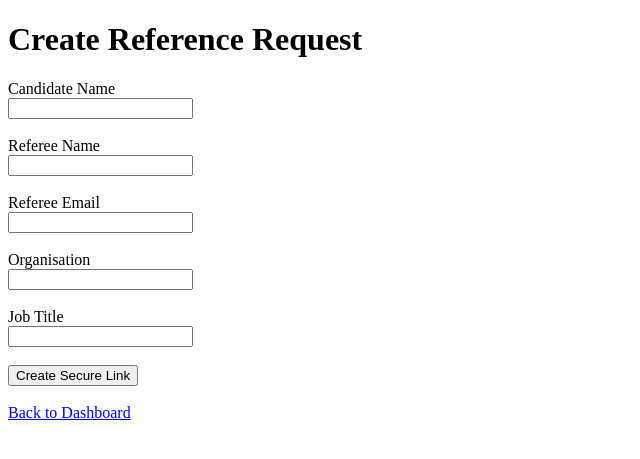
After one commit to SM-git-hash/Reference-Check, a Flask app: page /create-request in a window 1280 px wide. The commit adds this page. Shown: the top 459 px of the page, without its empty margins (0-640 px from the left). Run offline with Flask 3, Linux system fonts and the light colour scheme; the visitor is signed in with stand-in values (Sample User, id 1).

Commit message:
Update reference form for secure token links

```diff
--- a/app.py
+++ b/app.py
@@ -2,12 +2,12 @@ import os
 import secrets
 import sqlite3
 from contextlib import closing
+from functools import wraps
 from pathlib import Path
 
 from flask import (
     Flask,
     abort,
-    flash,
     redirect,
     render_template,
     request,
@@ -16,6 +16,7 @@ from flask import (
 )
 
 app = Flask(__name__)
+
 app.config["SECRET_KEY"] = os.environ.get("SECRET_KEY", "dev-secret-change-me")
 app.config["DATABASE"] = os.environ.get(
     "DATABASE_PATH",
@@ -46,13 +47,57 @@ def validate_csrf_token():
 
 
 def login_required(view):
+    @wraps(view)
     def wrapped_view(*args, **kwargs):
         if not session.get("logged_in"):
             return redirect(url_for("login", next=request.path))
         return view(*args, **kwargs)
 
-    wrapped_view.__name__ = view.__name__
     return wrapped_view
+
+
+def init_database():
+    with closing(get_connection()) as connection:
+        with connection:
+            connection.execute("""
+                CREATE TABLE IF NOT EXISTS reference_requests (
+                    id INTEGER PRIMARY KEY AUTOINCREMENT,
+                    candidate_name TEXT NOT NULL,
+                    referee_name TEXT NOT NULL,
+                    referee_email TEXT NOT NULL,
+                    organisation TEXT,
+                    job_title TEXT,
+                    token TEXT NOT NULL UNIQUE,
+                    status TEXT NOT NULL DEFAULT 'pending',
+                    created_at TIMESTAMP DEFAULT CURRENT_TIMESTAMP,
+                    submitted_at TIMESTAMP
+                )
+            """)
+
+            connection.execute("""
+                CREATE TABLE IF NOT EXISTS references_table (
+                    id INTEGER PRIMARY KEY AUTOINCREMENT,
+                    request_id INTEGER,
+                    candidate_name TEXT NOT NULL,
+                    referee_name TEXT NOT NULL,
+                    referee_email TEXT NOT NULL,
+                    organisation TEXT,
+                    job_title TEXT,
+                    relationship TEXT NOT NULL,
+                    start_date TEXT NOT NULL,
+                    end_date TEXT NOT NULL,
+                    rehire TEXT NOT NULL,
+                    clinical_competence TEXT NOT NULL,
+                    communication_skills TEXT NOT NULL,
+                    professional_conduct TEXT NOT NULL,
+                    reference_text TEXT NOT NULL,
+                    signature TEXT NOT NULL,
+                    token TEXT,
+                    status TEXT DEFAULT 'completed',
+                    submitted_at TIMESTAMP DEFAULT CURRENT_TIMESTAMP,
+                    FOREIGN KEY (request_id) REFERENCES reference_requests (id)
+                )
+            """)
 
 
 def get_reference_form_data():
@@ -115,8 +160,10 @@ def home():
 @app.route("/login", methods=["GET", "POST"])
 def login():
     errors = []
+
     if request.method == "POST":
         validate_csrf_token()
+
         password = request.form.get("password", "")
         expected_password = os.environ.get("ADMIN_PASSWORD", "changeme")
 
@@ -139,48 +186,177 @@ def logout():
     return redirect(url_for("login"))
 
 
+@app.route("/create-request", methods=["GET", "POST"])
+@login_required
+def create_request():
+    errors = []
+    form_data = {
+        "candidate_name": "",
+        "referee_name": "",
+        "referee_email": "",
+        "organisation": "",
+        "job_title": "",
+    }
+
+    if request.method == "POST":
+        validate_csrf_token()
+
+        form_data = {
+            "candidate_name": request.form.get("candidate_name", "").strip(),
+            "referee_name": request.form.get("referee_name", "").strip(),
+            "referee_email": request.form.get("referee_email", "").strip(),
+            "organisation": request.form.get("organisation", "").strip(),
+            "job_title": request.form.get("job_title", "").strip(),
+        }
+
+        required_fields = ["candidate_name", "referee_name", "referee_email"]
+
+        for field in required_fields:
+            if not form_data[field]:
+                errors.append(f"{field.replace('_', ' ').title()} is required.")
+
+        if not errors:
+            token = secrets.token_urlsafe(32)
+
+            with closing(get_connection()) as connection:
+                with connection:
+                    connection.execute("""
+                        INSERT INTO reference_requests (
+                            candidate_name,
+                            referee_name,
+                            referee_email,
+                            organisation,
+                            job_title,
+                            token,
+                            status
+                        )
+                        VALUES (?, ?, ?, ?, ?, ?, ?)
+                    """, (
+                        form_data["candidate_name"],
+                        form_data["referee_name"],
+                        form_data["referee_email"],
+                        form_data["organisation"],
+                        form_data["job_title"],
+                        token,
+                        "pending",
+                    ))
+
+            secure_link = url_for("reference_by_token", token=token, _external=True)
+
+            return render_template(
+                "request_created.html",
+                secure_link=secure_link,
+            )
+
+    return render_template(
+        "create_request.html",
+        csrf_token=generate_csrf_token(),
+        form_data=form_data,
+        errors=errors,
+    )
+
+
+@app.route("/reference/<token>", methods=["GET", "POST"])
+def reference_by_token(token):
+    with closing(get_connection()) as connection:
+        request_row = connection.execute("""
+            SELECT * FROM reference_requests
+            WHERE token = ?
+        """, (token,)).fetchone()
+
+    if request_row is None:
+        return "Invalid reference link.", 404
+
+    if request_row["status"] == "completed":
+        return "This reference has already been submitted.", 403
+
+    if request.method == "POST":
+        validate_csrf_token()
+
+        form_data = get_reference_form_data()
+        errors = validate_reference(form_data)
+
+        if errors:
+            return render_template(
+                "index.html",
+                csrf_token=generate_csrf_token(),
+                form_data=form_data,
+                errors=errors,
+                token=token,
+            ), 400
+
+        with closing(get_connection()) as connection:
+            with connection:
+                connection.execute("""
+                    INSERT INTO references_table (
+                        request_id,
+                        candidate_name,
+                        referee_name,
+                        referee_email,
+                        organisation,
+                        job_title,
+                        relationship,
+                        start_date,
+                        end_date,
+                        rehire,
+                        clinical_competence,
+                        communication_skills,
+                        professional_conduct,
+                        reference_text,
+                        signature,
+                        token,
+                        status
+                    )
+                    VALUES (?, ?, ?, ?, ?, ?, ?, ?, ?, ?, ?, ?, ?, ?, ?, ?, ?)
+                """, (
+                    request_row["id"],
+                    form_data["candidate_name"],
+                    form_data["referee_name"],
+                    form_data["referee_email"],
+                    form_data["organisation"],
+                    form_data["job_title"],
+                    form_data["relationship"],
+                    form_data["start_date"],
+                    form_data["end_date"],
+                    form_data["rehire"],
+                    form_data["clinical_competence"],
+                    form_data["communication_skills"],
+                    form_data["professional_conduct"],
+                    form_data["reference_text"],
+                    form_data["signature"],
+                    token,
+                    "completed",
+                ))
+
+                connection.execute("""
+                    UPDATE reference_requests
+                    SET status = 'completed',
+                        submitted_at = CURRENT_TIMESTAMP
+                    WHERE token = ?
+                """, (token,))
+
+        return render_template("submitted.html")
+
+    prefilled_data = {
+        "candidate_name": request_row["candidate_name"],
+        "referee_name": request_row["referee_name"],
+        "referee_email": request_row["referee_email"],
+        "organisation": request_row["organisation"] or "",
+        "job_title": request_row["job_title"] or "",
+    }
+
+    return render_template(
+        "index.html",
+        csrf_token=generate_csrf_token(),
+        form_data=prefilled_data,
+        errors=[],
+        token=token,
+    )
+
+
 @app.route("/submit", methods=["POST"])
 def submit():
-    validate_csrf_token()
-    form_data = get_reference_form_data()
-    errors = validate_reference(form_data)
-
-    if errors:
-        return render_template(
-            "index.html",
-            csrf_token=generate_csrf_token(),
-            form_data=form_data,
-            errors=errors,
-        ), 400
-
-    with closing(get_connection()) as connection:
-        with connection:
-            connection.execute("""
-                INSERT INTO references_table (
-                    candidate_name, referee_name, referee_email, organisation,
-                    job_title, relationship, start_date, end_date, rehire,
-                    clinical_competence, communication_skills, professional_conduct,
-                    reference_text, signature
-                )
-                VALUES (?, ?, ?, ?, ?, ?, ?, ?, ?, ?, ?, ?, ?, ?)
-            """, (
-                form_data["candidate_name"],
-                form_data["referee_name"],
-                form_data["referee_email"],
-                form_data["organisation"],
-                form_data["job_title"],
-                form_data["relationship"],
-                form_data["start_date"],
-                form_data["end_date"],
-                form_data["rehire"],
-                form_data["clinical_competence"],
-                form_data["communication_skills"],
-                form_data["professional_conduct"],
-                form_data["reference_text"],
-                form_data["signature"],
-            ))
-
-    return render_template("submitted.html")
+    return "Public submissions are disabled. Use a secure reference link.", 403
 
 
 @app.route("/dashboard")
@@ -192,14 +368,25 @@ def dashboard():
         total_references = connection.execute(
             "SELECT COUNT(*) FROM references_table"
         ).fetchone()[0]
+
+        pending_requests = connection.execute(
+            "SELECT COUNT(*) FROM reference_requests WHERE status = 'pending'"
+        ).fetchone()[0]
+
+        completed_requests = connection.execute(
+            "SELECT COUNT(*) FROM reference_requests WHERE status = 'completed'"
+        ).fetchone()[0]
+
         rehire_yes = connection.execute(
             "SELECT COUNT(*) FROM references_table WHERE rehire = ?",
             ("Yes",),
         ).fetchone()[0]
+
         rehire_no = connection.execute(
             "SELECT COUNT(*) FROM references_table WHERE rehire = ?",
             ("No",),
         ).fetchone()[0]
+
         rehire_reservations = connection.execute(
             "SELECT COUNT(*) FROM references_table WHERE rehire = ?",
             ("With reservations",),
@@ -217,14 +404,22 @@ def dashboard():
                 ORDER BY submitted_at DESC
             """).fetchall()
 
+        requests = connection.execute("""
+            SELECT * FROM reference_requests
+            ORDER BY created_at DESC
+        """).fetchall()
+
     return render_template(
         "dashboard.html",
         total_references=total_references,
+        pending_requests=pending_requests,
+        completed_requests=completed_requests,
         rehire_yes=rehire_yes,
         rehire_no=rehire_no,
         rehire_reservations=rehire_reservations,
         rows=rows,
-        search=search
+        requests=requests,
+        search=search,
     )
 
 
@@ -240,4 +435,5 @@ def database_view():
 
 
 if __name__ == "__main__":
+    init_database()
     app.run(debug=os.environ.get("FLASK_DEBUG") == "1")
--- /dev/null
+++ b/runtime.txt
@@ -0,0 +1 @@
+python-3.12
--- /dev/null
+++ b/templates/create_request.html
@@ -0,0 +1,44 @@
+<!DOCTYPE html>
+<html>
+<head>
+    <title>Create Reference Request</title>
+    <meta name="viewport" content="width=device-width, initial-scale=1.0">
+</head>
+<body>
+
+<h1>Create Reference Request</h1>
+
+{% if errors %}
+<ul>
+    {% for error in errors %}
+    <li>{{ error }}</li>
+    {% endfor %}
+</ul>
+{% endif %}
+
+<form method="POST">
+    <input type="hidden" name="csrf_token" value="{{ csrf_token }}">
+
+    <label>Candidate Name</label><br>
+    <input type="text" name="candidate_name" value="{{ form_data.candidate_name }}"><br><br>
+
+    <label>Referee Name</label><br>
+    <input type="text" name="referee_name" value="{{ form_data.referee_name }}"><br><br>
+
+    <label>Referee Email</label><br>
+    <input type="email" name="referee_email" value="{{ form_data.referee_email }}"><br><br>
+
+    <label>Organisation</label><br>
+    <input type="text" name="organisation" value="{{ form_data.organisation }}"><br><br>
+
+    <label>Job Title</label><br>
+    <input type="text" name="job_title" value="{{ form_data.job_title }}"><br><br>
+
+    <button type="submit">Create Secure Link</button>
+</form>
+
+<br>
+<a href="{{ url_for('dashboard') }}">Back to Dashboard</a>
+
+</body>
+</html>
--- a/templates/index.html
+++ b/templates/index.html
@@ -3,6 +3,7 @@
 <head>
     <meta charset="utf-8">
     <title>Employment Reference</title>
+    <meta name="viewport" content="width=device-width, initial-scale=1.0">
     <link rel="stylesheet" href="/static/style.css">
 </head>
 <body>
@@ -24,7 +25,10 @@
 </div>
 {% endif %}
 
-<form action="/submit" method="POST">
+<form
+    action="{% if token %}{{ url_for('reference_by_token', token=token) }}{% else %}{{ url_for('submit') }}{% endif %}"
+    method="POST"
+>
     <input type="hidden" name="csrf_token" value="{{ csrf_token }}">
 
     <label>Candidate Name:</label><br>
```
Also changed, not shown: templates/request_created.html (added, +28 -0 lines).
